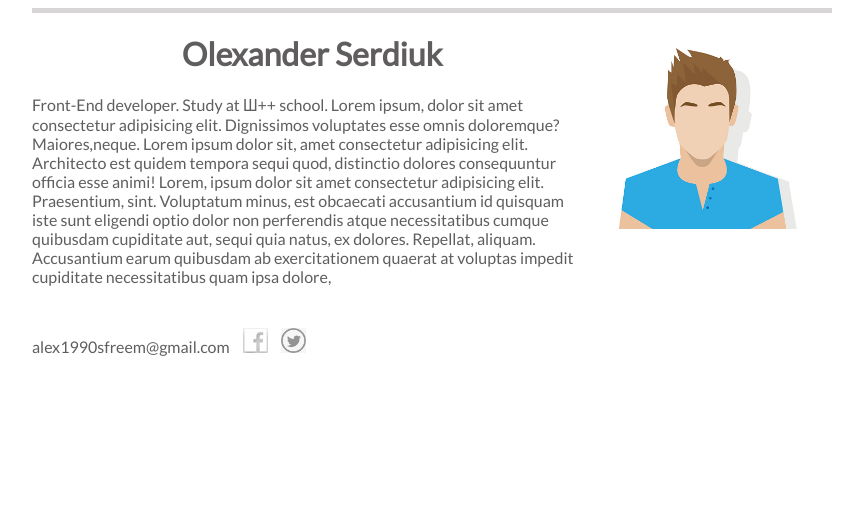
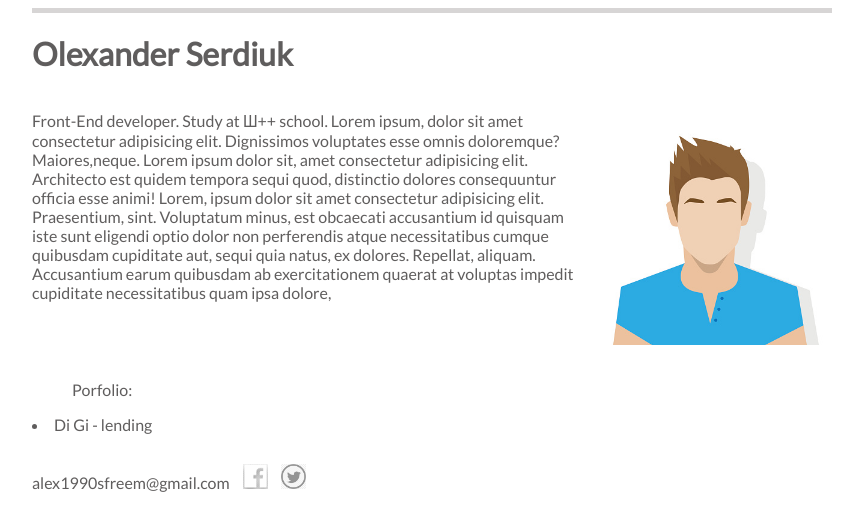
Before and after one commit to olexanderf/olexanderf.github.io, a plain HTML site: page index.html in a window 1280 px wide. Shown: the whole page, without its empty margins (208-1071 px from the left). Drawn offline with Linux system fonts and the light colour scheme.

Commit message:
add portfolio and a to di gi

```diff
--- a/index.html
+++ b/index.html
@@ -1,36 +1,53 @@
 <!DOCTYPE html>
 <html lang="en">
-
   <head>
-    <meta charset="UTF-8">
-    <meta http-equiv="X-UA-Compatible" content="IE=edge">
-    <meta name="viewport" content="width=device-width, initial-scale=1.0">
-    <link rel="stylesheet" href="style.css">
+    <meta charset="UTF-8" />
+    <meta http-equiv="X-UA-Compatible" content="IE=edge" />
+    <meta name="viewport" content="width=device-width, initial-scale=1.0" />
+    <link rel="stylesheet" href="style.css" />
     <title>My github page</title>
   </head>
 
   <body>
     <div class="container">
+      <h1>Olexander Serdiuk</h1>
       <div class="about">
-        <h1>Olexander Serdiuk</h1>
-        <p>Front-End developer. Study at <a href="https://programming.org.ua/ua" target="_blank"> Ш++ </a> school.
-        Lorem ipsum, dolor sit amet consectetur adipisicing elit. Dignissimos voluptates esse omnis doloremque?
-        Maiores,neque. Lorem ipsum dolor sit, amet consectetur adipisicing elit. Architecto est quidem tempora sequi
-        quod, distinctio dolores consequuntur officia esse animi! Lorem, ipsum dolor sit amet consectetur adipisicing
-        elit. Praesentium, sint. Voluptatum minus, est obcaecati accusantium id quisquam iste sunt eligendi optio dolor
-        non perferendis atque necessitatibus cumque quibusdam cupiditate aut, sequi quia natus, ex dolores. Repellat,
-        aliquam. Accusantium earum quibusdam ab exercitationem quaerat at voluptas impedit cupiditate necessitatibus
-        quam ipsa dolore,</p>
+        <p>
+          Front-End developer. Study at
+          <a href="https://programming.org.ua/ua" target="_blank"> Ш++ </a>
+          school. Lorem ipsum, dolor sit amet consectetur adipisicing elit.
+          Dignissimos voluptates esse omnis doloremque? Maiores,neque. Lorem
+          ipsum dolor sit, amet consectetur adipisicing elit. Architecto est
+          quidem tempora sequi quod, distinctio dolores consequuntur officia
+          esse animi! Lorem, ipsum dolor sit amet consectetur adipisicing elit.
+          Praesentium, sint. Voluptatum minus, est obcaecati accusantium id
+          quisquam iste sunt eligendi optio dolor non perferendis atque
+          necessitatibus cumque quibusdam cupiditate aut, sequi quia natus, ex
+          dolores. Repellat, aliquam. Accusantium earum quibusdam ab
+          exercitationem quaerat at voluptas impedit cupiditate necessitatibus
+          quam ipsa dolore,
+        </p>
+        <div class="ava">
+          <img src="ava.jpg" alt="Avatar" />
         </div>
-    <div class="ava">
-        <img src="ava.jpg" alt="Avatar">
+      </div>
+      <div class="portfolio">
+        <ul>
+          Porfolio:
+        </ul>
+        <li>
+          <a href="https://olexanderf.github.io/di-gi/">Di Gi - lending</a>
+        </li>
       </div>
       <footer>
         <a href="mailto:alex1990sfreem@gmail.com">alex1990sfreem@gmail.com</a>
-        <a href="https://facebook.com"><img src="facebook.png" alt="facebook"></a>
-        <a href="https://twitter.com"><img src="twitter.png" alt="twitter"></a>
+        <a href="https://facebook.com"
+          ><img src="facebook.png" alt="facebook"
+        /></a>
+        <a href="https://twitter.com"
+          ><img src="twitter.png" alt="twitter"
+        /></a>
       </footer>
     </div>
   </body>
-
 </html>
--- a/style.css
+++ b/style.css
@@ -10,20 +10,18 @@
     border-top-style: solid;
     border-width: 5px;
     border-color: rgba(175, 172, 172, 0.5);
-}
-.ava {
-    width: 30%;
-    float: right;
+    display: flex;
+    flex-direction: column;
 }
 .ava img {
-    max-width: 90%;
+    width: 250px;
     height: auto;
 }
 .about {
     position: relative;
     z-index: 2;
-    width: 70%;
-    display: block;
+    display:flex;
+    flex-direction: row;
     float: left;
     margin: auto;
     margin-bottom: 1em;
@@ -34,7 +32,6 @@
 footer {
     display: block;
     position: relative;
-    width: 70%;
     text-align: left;
 }
 a {
@@ -55,3 +52,7 @@ footer a img {
         width: 50%;
     }
 }
+.portfolio {
+    position: relative;
+    padding-bottom: 20px;
+}
```
Lines whose indentation alone changed are shown as unchanged.
